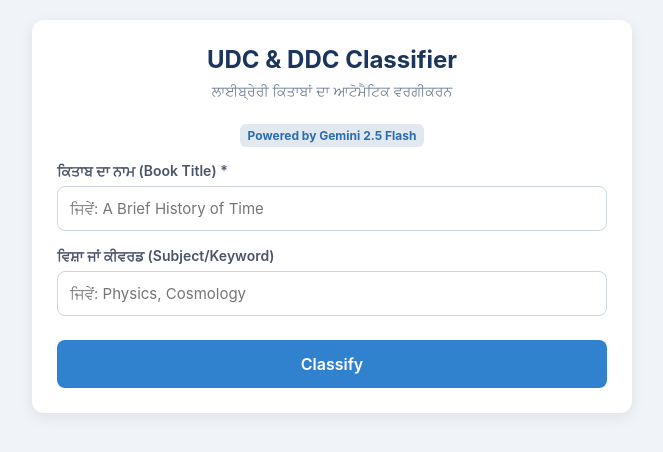
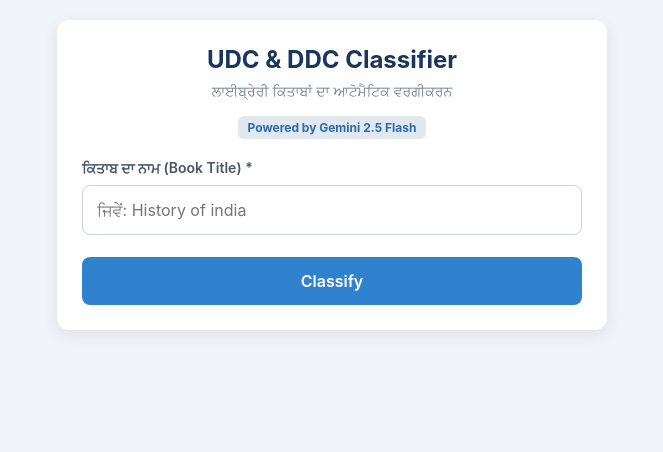
Before and after one commit to gurbirsandhu664-hash/udc-app, a website: page index.html in a window 1280 px wide. Shown: the whole page, without its empty margins (308-971 px from the left). Drawn offline with Linux system fonts and the light colour scheme.

Commit message:
Update index.html

```diff
--- a/index.html
+++ b/index.html
@@ -9,7 +9,7 @@
       box-sizing: border-box;
       margin: 0;
       padding: 0;
-      font-family: -apple-system, BlinkMacSystemFont, "Segoe UI", Roboto, Oxygen, Ubuntu, Cantarell, sans-serif;
+      font-family: -apple-system, BlinkMacSystemFont, "Segoe UI", Roboto, sans-serif;
     }
     body {
       background-color: #f0f4f8;
@@ -21,7 +21,7 @@
     .container {
       background: #ffffff;
       width: 100%;
-      max-width: 600px;
+      max-width: 550px;
       padding: 25px;
       border-radius: 12px;
       box-shadow: 0 4px 15px rgba(0, 0, 0, 0.08);
@@ -36,17 +36,17 @@
       font-size: 14px;
       color: #718096;
       text-align: center;
-      margin-bottom: 24px;
+      margin-bottom: 16px;
     }
     .badge {
       display: inline-block;
       background: #e2e8f0;
       color: #2b6cb0;
       font-size: 12px;
-      padding: 4px 8px;
+      padding: 4px 10px;
       border-radius: 6px;
       font-weight: bold;
-      margin-bottom: 15px;
+      margin-bottom: 20px;
     }
     .form-group {
       margin-bottom: 16px;
@@ -56,16 +56,15 @@
       font-size: 14px;
       font-weight: 600;
       color: #4a5568;
-      margin-bottom: 6px;
+      margin-bottom: 8px;
     }
     input[type="text"] {
       width: 100%;
-      padding: 12px;
+      padding: 14px;
       border: 1.5px solid #cbd5e0;
       border-radius: 8px;
-      font-size: 15px;
+      font-size: 16px;
       outline: none;
-      transition: border-color 0.2s;
     }
     input[type="text"]:focus {
       border-color: #3182ce;
@@ -80,11 +79,7 @@
       font-weight: 600;
       border-radius: 8px;
       cursor: pointer;
-      transition: background 0.2s, opacity 0.2s;
-      margin-top: 8px;
-    }
-    button:hover {
-      background: #2b6cb0;
+      margin-top: 6px;
     }
     button:disabled {
       background: #a0aec0;
@@ -122,6 +117,7 @@
       margin-top: 15px;
       font-size: 14px;
       display: none;
+      word-break: break-word;
     }
   </style>
 </head>
@@ -138,12 +134,7 @@
     <form id="classifyForm">
       <div class="form-group">
         <label for="titleInput">ਕਿਤਾਬ ਦਾ ਨਾਮ (Book Title) *</label>
-        <input type="text" id="titleInput" placeholder="ਜਿਵੇਂ: A Brief History of Time" required autocomplete="off">
-      </div>
-
-      <div class="form-group">
-        <label for="subjectInput">ਵਿਸ਼ਾ ਜਾਂ ਕੀਵਰਡ (Subject/Keyword)</label>
-        <input type="text" id="subjectInput" placeholder="ਜਿਵੇਂ: Physics, Cosmology" autocomplete="off">
+        <input type="text" id="titleInput" placeholder="ਜਿਵੇਂ: History of india" required autocomplete="off">
       </div>
 
       <button type="submit" id="classifyBtn">Classify</button>
@@ -156,14 +147,14 @@
         <h3>Dewey Decimal Classification (DDC)</h3>
         <div class="field"><strong>ਨੰਬਰ:</strong> <span id="ddcNumber">-</span></div>
         <div class="field"><strong>ਸਿਰਲੇਖ:</strong> <span id="ddcHeading">-</span></div>
-        <div class="field"><strong>ਭਰੋਸੇਯੋਗਤਾ (Confidence):</strong> <span id="ddcConfidence">-</span></div>
+        <div class="field"><strong>ਭਰੋਸੇਯੋਗਤਾ:</strong> <span id="ddcConfidence">-</span></div>
       </div>
 
       <div class="card">
         <h3>Universal Decimal Classification (UDC)</h3>
         <div class="field"><strong>ਨੰਬਰ:</strong> <span id="udcNumber">-</span></div>
         <div class="field"><strong>ਸਿਰਲੇਖ:</strong> <span id="udcHeading">-</span></div>
-        <div class="field"><strong>ਭਰੋਸੇਯੋਗਤਾ (Confidence):</strong> <span id="udcConfidence">-</span></div>
+        <div class="field"><strong>ਭਰੋਸੇਯੋਗਤਾ:</strong> <span id="udcConfidence">-</span></div>
       </div>
 
       <div class="card" style="background:#edf2f7;">
@@ -177,7 +168,6 @@
     const form = document.getElementById('classifyForm');
     const classifyBtn = document.getElementById('classifyBtn');
     const titleInput = document.getElementById('titleInput');
-    const subjectInput = document.getElementById('subjectInput');
     const resultBox = document.getElementById('resultBox');
     const errorBox = document.getElementById('errorBox');
 
@@ -185,8 +175,6 @@
       e.preventDefault();
 
       const title = titleInput.value.trim();
-      const subject = subjectInput.value.trim();
-
       if (!title) return;
 
       errorBox.style.display = 'none';
@@ -198,33 +186,30 @@
         const response = await fetch('/api/classify', {
           method: 'POST',
           headers: { 'Content-Type': 'application/json' },
-          body: JSON.stringify({ title, subject })
+          body: JSON.stringify({ title })
         });
 
         const resData = await response.json();
 
         if (!response.ok || !resData.success) {
-          throw new Error(resData.error || 'ਵਰਗੀਕਰਨ ਕਰਨ ਵਿੱਚ ਅਸਮਰੱਥ ਰਿਹਾ');
+          throw new Error(resData.error || (resData.details ? resData.details : 'ਸਰਵਰ ਵੱਲੋਂ ਜਵਾਬ ਨਹੀਂ ਮਿਲਿਆ'));
         }
 
         const data = resData.data;
 
-        // DDC ਡਾਟਾ ਭਰੋ
         document.getElementById('ddcNumber').innerText = data.ddc?.number || 'N/A';
         document.getElementById('ddcHeading').innerText = data.ddc?.heading || 'N/A';
         document.getElementById('ddcConfidence').innerText = data.ddc?.confidence || 'High';
 
-        // UDC ਡਾਟਾ ਭਰੋ
         document.getElementById('udcNumber').innerText = data.udc?.number || 'N/A';
         document.getElementById('udcHeading').innerText = data.udc?.heading || 'N/A';
         document.getElementById('udcConfidence').innerText = data.udc?.confidence || 'High';
 
-        // ਸੰਖੇਪ ਭਰੋ
-        document.getElementById('summaryText').innerText = data.summary || 'ਕੋਈ ਵੇਰਵਾ ਨਹੀਂ ਮਿਲਿਆ।';
+        document.getElementById('summaryText').innerText = data.summary || 'ਕੋਈ ਵੇਰਵਾ ਉਪਲਬਧ ਨਹੀਂ ਹੈ।';
 
         resultBox.style.display = 'block';
       } catch (err) {
-        errorBox.innerText = err.message;
+        errorBox.innerText = 'ਗਲਤੀ: ' + err.message;
         errorBox.style.display = 'block';
       } finally {
         classifyBtn.disabled = false;
```
